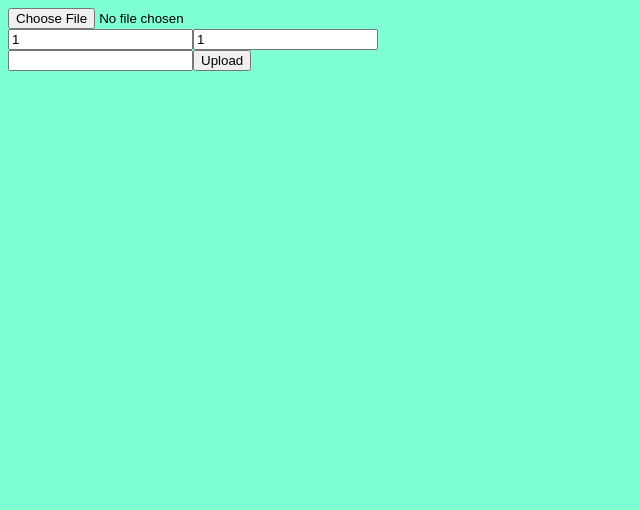
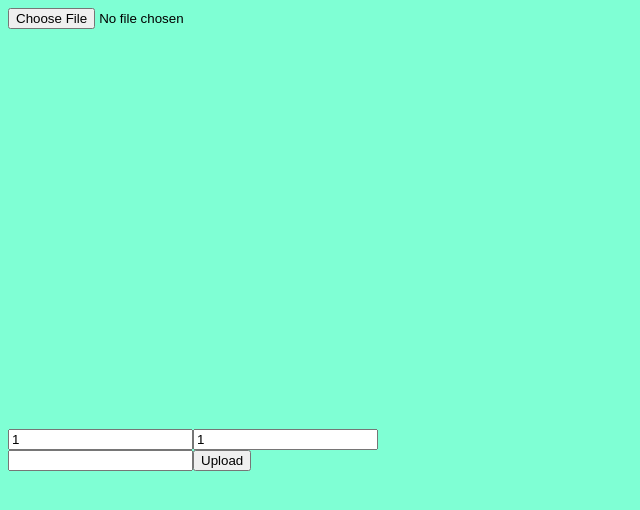
Before and after one commit to SickanK-Youtube/DrawGIF, a React (Create React App) app in the folder client/: page / in a window 1280 px wide. Shown: the top 510 px of the page, without its empty margins (0-640 px from the left). Built offline with nearby package versions, Linux system fonts and the light colour scheme.

Commit message:
Changed crop tool

```diff
--- a/client/package.json
+++ b/client/package.json
@@ -16,7 +16,7 @@
     "jimp": "^0.16.1",
     "react": "^17.0.1",
     "react-dom": "^17.0.1",
-    "react-image-crop": "^8.6.6",
+    "react-easy-crop": "^3.3.1",
     "react-scripts": "4.0.2",
     "typescript": "^4.1.2",
     "uuid": "^8.3.2",
--- a/client/src/Components/App.tsx
+++ b/client/src/Components/App.tsx
@@ -1,67 +1,41 @@
-import React, { useState, useRef, useEffect, useCallback } from "react";
-
-import { Dimensions } from "../types";
-import ReactCrop from "react-image-crop";
-import "react-image-crop/dist/ReactCrop.css";
+import React, { useState } from "react";
+import { Crop, Aspect, Size } from "../types";
 
 import FileBrowser from "./FileBrowser";
-import ImageUpload from "./ImageUpload";
+import ImageCrop from "./ImageCrop";
 import Options from "./Options";
-import ImageCrop from "./ImageCrop";
 
 import "../style.css";
+import ImageUpload from "./ImageUpload";
 
 function App() {
-  const defaultDimensions = {
-    width: 1,
-    height: 1,
-  };
-
-  const [isUploading, setIsUploading] = useState<boolean>(false);
-  const [imageSource, setImageSource] = useState<FileReader | null>(null);
-  const [imageData, setImageData] = useState<ImageData | null>(null);
-  const [dimensions, setDimensions] = useState<Dimensions>(defaultDimensions);
-  const [currentDimensions, setCurrentDimensions] = useState<Dimensions>(
-    defaultDimensions
-  );
-
-  const [isCropped, setIsCropped] = useState<boolean>(false);
-  const [crop, setCrop] = useState<ReactCrop.Crop>({
-    aspect: dimensions.width / dimensions.height,
-  });
-  const [completedCrop, setCompletedCrop] = useState<ReactCrop.Crop | null>(
-    null
-  );
-
-  const imgRef = useRef<any>(null);
-  const canvasPreview = useRef<HTMLCanvasElement>(null);
+  const [image, setImage] = useState<string>("");
+  const [crop, setCrop] = useState<Crop>({ x: 0, y: 0 });
+  const [zoom, setZoom] = useState<number>(1);
+  const [aspect, setAspect] = useState<Aspect>({ width: 1, height: 1 });
+  const [size, setSize] = useState<Size>({ width: 1, height: 1 });
 
   return (
     <div className="App">
-      <FileBrowser setImageSource={setImageSource} />
+      <FileBrowser setImage={setImage} />
 
       <ImageCrop
-        dimensions={dimensions}
-        canvasPreview={canvasPreview}
-        setImageData={setImageData}
+        image={image}
         crop={crop}
         setCrop={setCrop}
-        setIsCropped={setIsCropped}
-        setCurrentDimensions={setCurrentDimensions}
-        completedCrop={completedCrop}
-        setCompletedCrop={setCompletedCrop}
-        imgRef={imgRef}
-        imageSource={imageSource}
+        zoom={zoom}
+        setZoom={setZoom}
+        aspect={aspect}
+        setSize={setSize}
       />
 
-      <Options dimensions={dimensions} setDimensions={setDimensions} />
-
+      <Options aspect={aspect} setAspect={setAspect} />
       <ImageUpload
-        imageData={imageData}
-        canvasPreview={canvasPreview}
-        currentDimensions={currentDimensions}
-        isUploading={isUploading}
-        setIsUploading={setIsUploading}
+        imageUrl={image}
+        crop={crop}
+        size={size}
+        aspect={aspect}
+        zoom={zoom}
       />
     </div>
   );
--- a/client/src/Components/FileBrowser.tsx
+++ b/client/src/Components/FileBrowser.tsx
@@ -1,10 +1,10 @@
 import React from "react";
 
 interface Props {
-  setImageSource: React.Dispatch<React.SetStateAction<FileReader | null>>;
+  setImage: React.Dispatch<React.SetStateAction<string>>;
 }
 
-function FileBrowser({ setImageSource }: Props) {
+function FileBrowser({ setImage }: Props) {
   const handleChange = async (e: React.SyntheticEvent<HTMLInputElement>) => {
     let reader = new FileReader();
 
@@ -15,7 +15,7 @@ function FileBrowser({ setImageSource }: Props) {
       reader.onload = () => resolve(true);
     });
 
-    setImageSource(reader);
+    setImage(reader.result as string);
   };
 
   return <input type="file" onChange={handleChange} />;
--- a/client/src/Components/ImageCrop.tsx
+++ b/client/src/Components/ImageCrop.tsx
@@ -1,113 +1,43 @@
-import React from "react";
+import React, { SetStateAction } from "react";
 import { useEffect } from "react";
-import { useCallback } from "react";
-import ReactCrop from "react-image-crop";
-import { Dimensions } from "../types";
+import Cropper from "react-easy-crop";
+import { Area } from "react-easy-crop/types";
+import { Aspect, Crop, Size } from "../types";
 
 interface Props {
-  dimensions: Dimensions;
-  canvasPreview: React.RefObject<HTMLCanvasElement>;
-  setImageData: React.Dispatch<React.SetStateAction<ImageData | null>>;
-  crop: ReactCrop.Crop;
-  setCrop: React.Dispatch<React.SetStateAction<ReactCrop.Crop>>;
-  setIsCropped: React.Dispatch<React.SetStateAction<boolean>>;
-  setCurrentDimensions: React.Dispatch<React.SetStateAction<Dimensions>>;
-  completedCrop: ReactCrop.Crop | null;
-  setCompletedCrop: React.Dispatch<React.SetStateAction<ReactCrop.Crop | null>>;
-  imgRef: React.MutableRefObject<any>;
-  imageSource: FileReader | null;
+  image: string;
+  crop: Crop;
+  setCrop: React.Dispatch<SetStateAction<Crop>>;
+  zoom: number;
+  setZoom: React.Dispatch<SetStateAction<number>>;
+  aspect: Aspect;
+  setSize: React.Dispatch<SetStateAction<Size>>;
 }
 
 function ImageCrop({
-  dimensions,
-  canvasPreview,
-  setImageData,
+  image,
   crop,
   setCrop,
-  setIsCropped,
-  setCurrentDimensions,
-  completedCrop,
-  setCompletedCrop,
-  imgRef,
-  imageSource,
+  zoom,
+  setZoom,
+  aspect,
+  setSize,
 }: Props) {
-  const onLoad = useCallback((img) => {
-    imgRef.current = img;
-  }, []);
-
-  useEffect(() => {
-    setCrop((c) => ({
-      ...c,
-      aspect: dimensions.width / dimensions.height,
-    }));
-  }, [dimensions]);
-
-  useEffect(() => {
-    if (crop.width !== 0) {
-      setIsCropped(true);
-    } else {
-      setIsCropped(false);
-    }
-
-    if (completedCrop !== null) {
-      const c = canvasPreview.current;
-      const image = imgRef.current;
-      if (c !== null && image instanceof HTMLImageElement) {
-        const scaleX = image.naturalWidth / image.width;
-        const scaleY = image.naturalHeight / image.height;
-        c.width = crop.width as number;
-        c.height = crop.height as number;
-
-        setCurrentDimensions({
-          width: dimensions.width,
-          height: dimensions.height,
-        });
-
-        const ctx = c.getContext("2d");
-        ctx?.drawImage(
-          image,
-          (crop.x as number) * scaleX,
-          (crop.y as number) * scaleY,
-          (crop.width as number) * scaleX,
-          (crop.height as number) * scaleY,
-          0,
-          0,
-          crop.width as number,
-          crop.height as number
-        );
-
-        let data = ctx?.getImageData(
-          0,
-          0,
-          (crop.width as number) * scaleX || 1,
-          (crop.height as number) * scaleY || 1
-        );
-        if (data !== undefined) setImageData(data);
-      }
-    }
-  }, [completedCrop]);
+  useEffect(() => {}, []);
 
   return (
     <>
-      <div>
-        {typeof imageSource?.result === "string" ? (
-          <ReactCrop
-            src={imageSource.result}
-            onChange={(c) => setCrop(c)}
-            onImageLoaded={onLoad}
-            crop={crop}
-            onComplete={(c) => setCompletedCrop(c)}
-            style={{ width: "100%" }}
-          />
-        ) : null}
+      <div className="crop">
+        <Cropper
+          image={image}
+          crop={crop}
+          zoom={zoom}
+          aspect={aspect.width / aspect.height}
+          onCropComplete={(_: Area, a: Area) => setSize(a)}
+          onCropChange={(c: Crop) => setCrop(c)}
+          onZoomChange={(z: number) => setZoom(z)}
+        />
       </div>
-
-      <canvas
-        ref={canvasPreview}
-        style={{
-          display: "none",
-        }}
-      ></canvas>
     </>
   );
 }
--- a/client/src/Components/ImageUpload.tsx
+++ b/client/src/Components/ImageUpload.tsx
@@ -1,34 +1,31 @@
 import React, { useState } from "react";
 import Jimp from "jimp";
+import { v4 as uuidv4 } from "uuid";
+import { Aspect, Crop, Size } from "../types";
 import { determineResize } from "../utils";
-import { Dimensions } from "../types";
-import { v4 as uuidv4 } from "uuid";
 
 interface Props {
-  currentDimensions: Dimensions;
-  isUploading: boolean;
-  setIsUploading: React.Dispatch<React.SetStateAction<boolean>>;
-  canvasPreview: React.RefObject<HTMLCanvasElement>;
-  imageData: ImageData | null;
+  imageUrl: string;
+  aspect: Aspect;
+  crop: Crop;
+  size: Size;
+  zoom: number;
 }
 
-function ImageUpload({
-  canvasPreview,
-  imageData,
-  currentDimensions,
-  isUploading,
-  setIsUploading,
-}: Props) {
+function ImageUpload({ imageUrl, aspect, crop, size, zoom }: Props) {
   const [name, setName] = useState<string>("");
+  const [isUploading, setIsUploading] = useState<boolean>(false);
 
-  const handleChange = async (_: React.SyntheticEvent<HTMLButtonElement>) => {
+  const handleClick = async (_: React.SyntheticEvent<HTMLButtonElement>) => {
     setIsUploading(true);
-    let c = canvasPreview?.current;
-    let resize = determineResize(currentDimensions);
-    if (c !== null && imageData !== null && !isUploading) {
-      if (c.toDataURL().length > 20) {
-        try {
-          let image = await Jimp.read(c.toDataURL());
+
+    if (!isUploading) {
+      let image = await Jimp.read(imageUrl);
+      let resize = determineResize(aspect);
+      let x = (image.getWidth() * zoom) / 2 - crop.x - size.width / 2;
+      let y = (image.getHeight() * zoom) / 2 - crop.y - size.height / 2;
+
+      image.crop(x, y, size.width, size.height);
       image.resize(resize.width, resize.height);
 
       fetch("http://localhost:4567/addImage", {
@@ -42,25 +39,20 @@ function ImageUpload({
           name: name.trim().replace(" ", "-"),
           width: resize.width,
           height: resize.height,
-              widthFrames: currentDimensions.width,
-              heightFrames: currentDimensions.height,
+          widthFrames: aspect.width,
+          heightFrames: aspect.height,
           pixelData: image.bitmap.data.join(","),
-              type: "IMAGE",
+          type: "IMG",
         }),
       })
         .then((res) => res.json())
         .then((d) => console.log(d))
-            .then(() => {
-              setIsUploading(false);
-            })
         .catch((e) => {
           console.log(e);
+        })
+        .finally(() => {
           setIsUploading(false);
         });
-        } catch (error) {
-          console.log(error);
-        }
-      }
     }
   };
 
@@ -68,10 +60,10 @@ function ImageUpload({
     <>
       <input
         type="text"
+        onChange={(e) => setName(e.target.value)}
         value={name}
-        onChange={(e) => setName(e.target.value)}
       />
-      <button onClick={handleChange}>Upload</button>
+      <button onClick={handleClick}>Upload</button>
     </>
   );
 }
--- a/client/src/Components/Options.tsx
+++ b/client/src/Components/Options.tsx
@@ -1,30 +1,30 @@
 import React from "react";
-import { Dimensions } from "../types";
+import { Aspect } from "../types";
 
 interface Props {
-  dimensions: Dimensions;
-  setDimensions: React.Dispatch<React.SetStateAction<Dimensions>>;
+  aspect: Aspect;
+  setAspect: React.Dispatch<React.SetStateAction<Aspect>>;
 }
 
-function Options({ dimensions, setDimensions }: Props) {
+function Options({ aspect, setAspect }: Props) {
   return (
     <div>
       <input
         type="number"
-        value={dimensions.width}
+        value={aspect.width}
         onChange={(e) =>
-          setDimensions((d) => ({
-            ...d,
+          setAspect((a) => ({
+            ...a,
             width: Math.round(parseInt(e.target.value)),
           }))
         }
       />
       <input
         type="number"
-        value={dimensions.height}
+        value={aspect.height}
         onChange={(e) =>
-          setDimensions((d) => ({
-            ...d,
+          setAspect((a) => ({
+            ...a,
             height: Math.round(parseInt(e.target.value)),
           }))
         }
--- a/client/src/style.css
+++ b/client/src/style.css
@@ -1 +1,9 @@
-body{background-color:aquamarine}
+body {
+  background-color: aquamarine;
+}
+
+.crop {
+  position: relative;
+  width: 800px;
+  height: 400px;
+}
```
Also changed, not shown: client/src/types.ts (+9 -4 lines), client/src/utils.ts (+3 -5 lines), 1 other file (tests, documents, lock files or other folders). Lines whose indentation alone changed are shown as unchanged.
